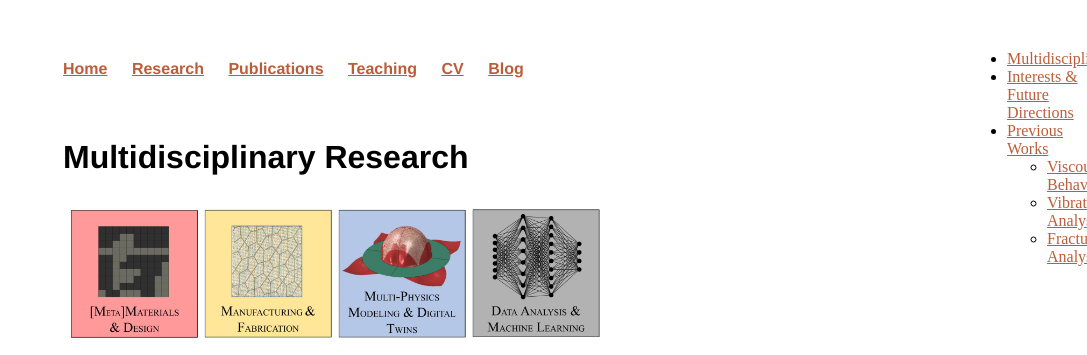
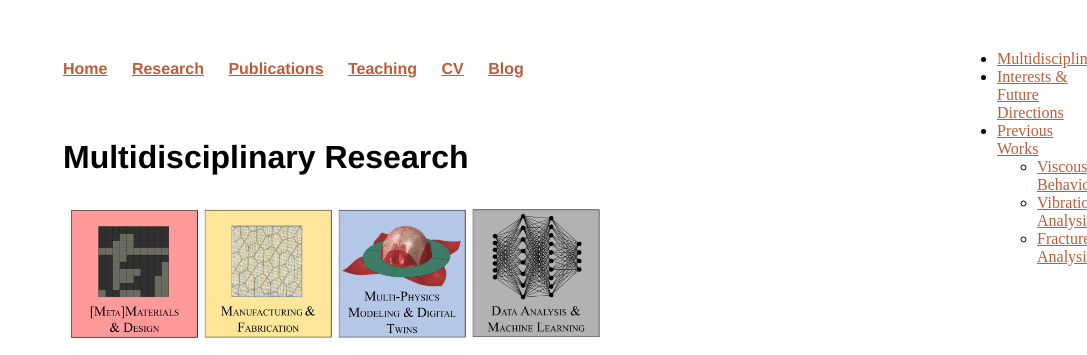
Before and after one commit to rsourki/rsourki.github.io, a Jekyll site: the page built from research/index.html, in a window 1280 px wide. Shown: the top 355 px of the page, without its empty margins (193-1280 px from the left). Built offline with Jekyll 4.4.1, drawn with Linux system fonts in a browser that asks for light colours.

Commit message:
Update main.css

```diff
--- a/css/main.css
+++ b/css/main.css
@@ -23,7 +23,7 @@ a:hover {
 
 #menu {
   position: fixed;
-  right: 0;
+  right: 10px;
   top: 10%;
   width: 5em;
   margin-top: -2.5em;
```
